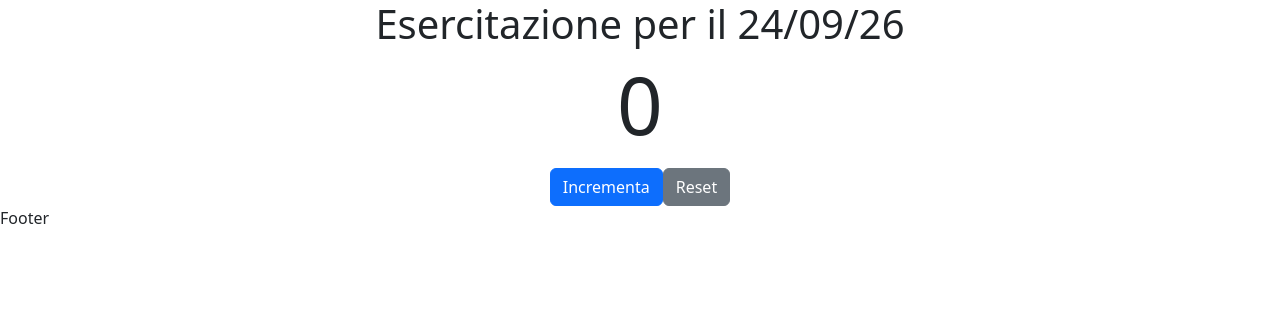
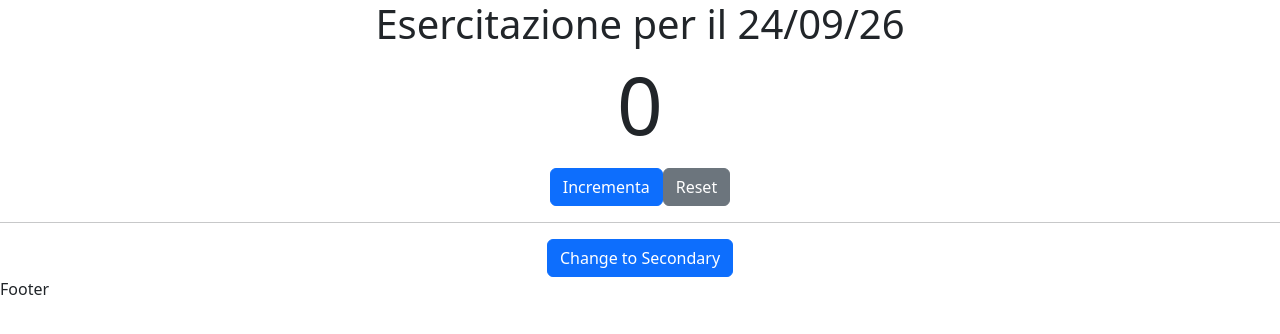
Before and after one commit to PasqualeGZavatta/react-binding, a React (Vite) app: page / in a window 1280 px wide. Shown: the top 334 px of the page. Built offline with nearby package versions, Linux system fonts and the light colour scheme; the HTML template or start-up script is replaced by a standard one.

Commit message:
Es 2 (button primary-secondary-change)

```diff
--- a/src/components/layouts/MainContent.jsx
+++ b/src/components/layouts/MainContent.jsx
@@ -1,9 +1,12 @@
+import ButtonChangeStyle from "../ui/ButtonChangeStyle";
 import Counter from "../ui/Counter";
 
 export default function MainContent() {
     return (
         <>
             <Counter />
+            <hr />
+            <ButtonChangeStyle />
         </>
     )
 }
--- /dev/null
+++ b/src/components/ui/ButtonChangeStyle.jsx
@@ -0,0 +1,35 @@
+import { useState } from "react"
+
+export default function ButtonChangeStyle() {
+
+
+    const primaryText = 'Change to Secondary';
+    const secondaryText = 'Change to Primary'
+
+    const [style, setStyle] = useState(primaryText)
+    const [isPrimary, setIsPrimary] = useState(true)
+
+    //funcions
+
+    function handleChangeStyle() {
+        setStyle(((isPrimary === true) ? secondaryText : primaryText))
+        handlePrimaryState()
+
+    }
+
+    function handlePrimaryState() {
+        setIsPrimary(!isPrimary)
+    }
+
+
+    return (
+        <>
+            <section className="text-center">
+                <button className={`btn ${isPrimary ? 'btn-primary' : 'btn-secondary'}`}
+                    onClick={handleChangeStyle}
+                >{style}</button>
+            </section >
+
+        </>
+    )
+}
```
